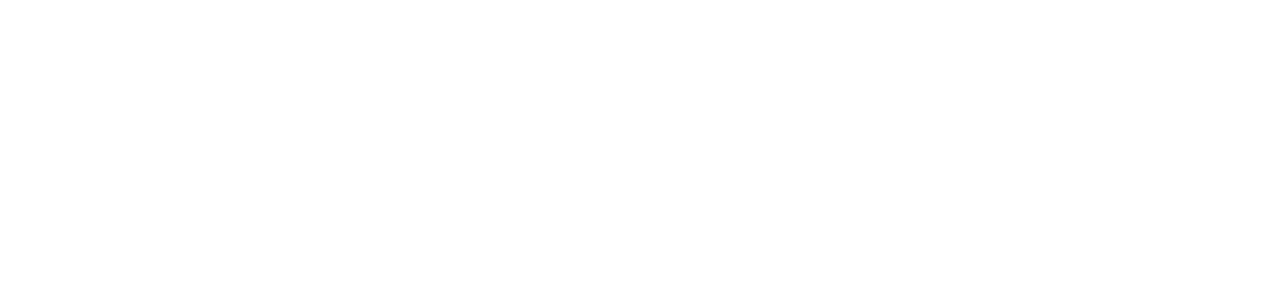
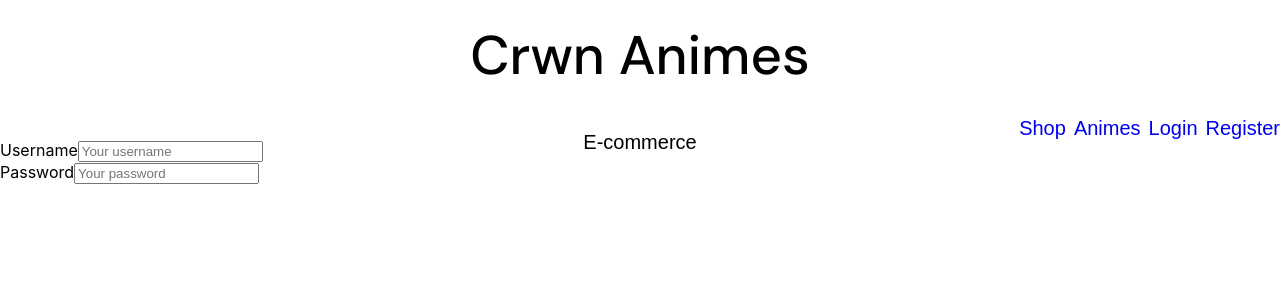
Before and after one commit to GabrielNunes12/crwn-animes, a React (Create React App) app: page /login in a window 1280 px wide. Before the commit this address had no page. Shown: the top 300 px of the page. Built offline with nearby package versions, Linux system fonts and the light colour scheme; a web font is replaced by a local one.

Commit message:
feat: adding login component and navbar to login

```diff
--- a/src/App.js
+++ b/src/App.js
@@ -1,6 +1,7 @@
 import { Route, Routes } from "react-router-dom";
 import Animes from "./routes/animes";
 import Home from "./routes/home";
+import Login from "./routes/login";
 const Shop = () => {
   return <h1> Hii </h1>;
 };
@@ -9,8 +10,9 @@
     <>
       <Routes>
         <Route path="/" exact element={<Home />}>
+          <Route index element={<Animes />} />
           <Route path="shop" element={<Shop />} />
-          <Route path="animes" element={<Animes />} />
+          <Route path="login" element={<Login />} />
         </Route>
       </Routes>
     </>
--- a/src/components/header-app/index.js
+++ b/src/components/header-app/index.js
@@ -7,7 +7,7 @@
       <small> E-commerce </small>
       <section className="options">
         <Link to="/shop">Shop</Link>
-        <Link to="/animes">Animes</Link>
+        <Link to="/">Animes</Link>
         <Link to="/login">Login</Link>
         <Link to="/register">Register</Link>
       </section>
--- /dev/null
+++ b/src/routes/login.jsx
@@ -0,0 +1,18 @@
+const Login = () => {
+  return (
+    <>
+      <section className="login-form">
+        <div className="username-info">
+          <label>Username</label>
+          <input type="text" name="username" placeholder="Your username" />
+        </div>
+        <div className="password-info">
+          <label>Password</label>
+          <input type="password" name="Password" placeholder="Your password" />
+        </div>
+      </section>
+    </>
+  );
+};
+
+export default Login;
```
